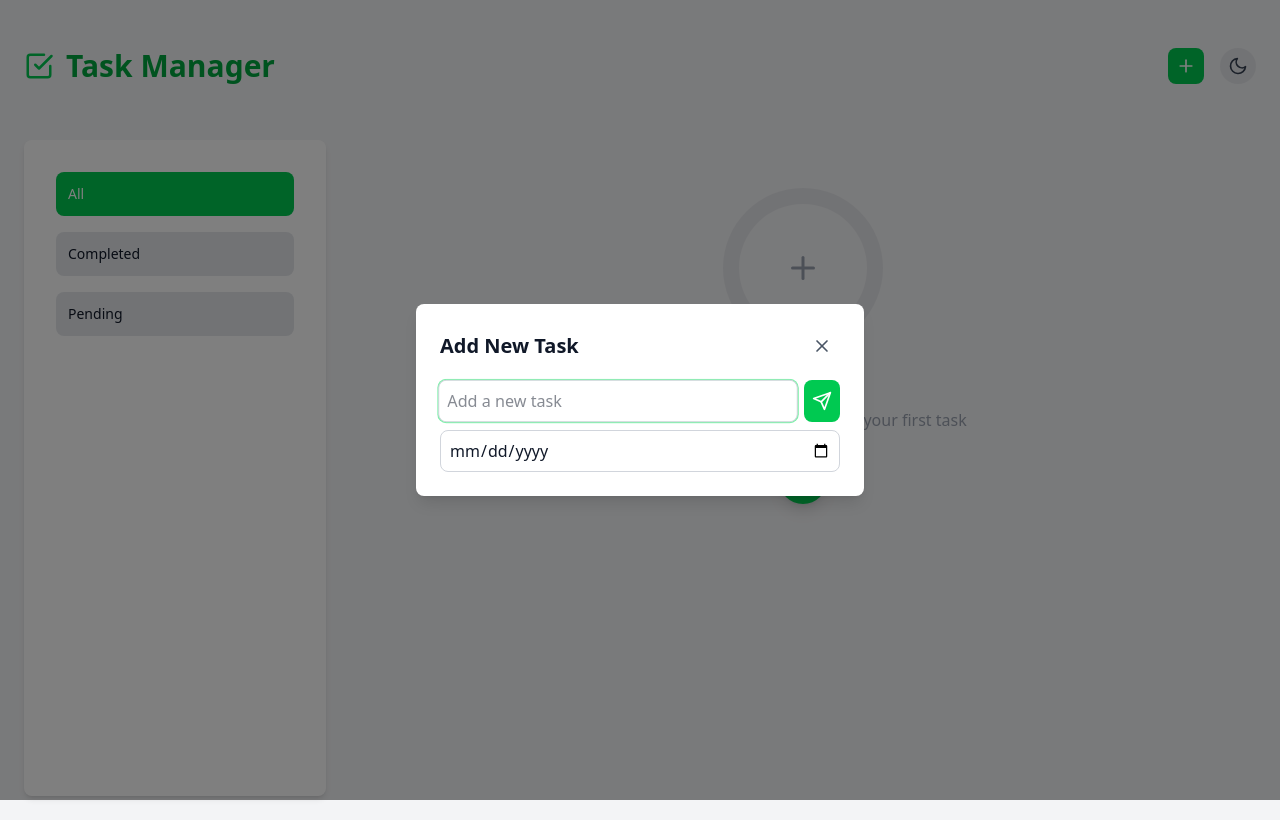
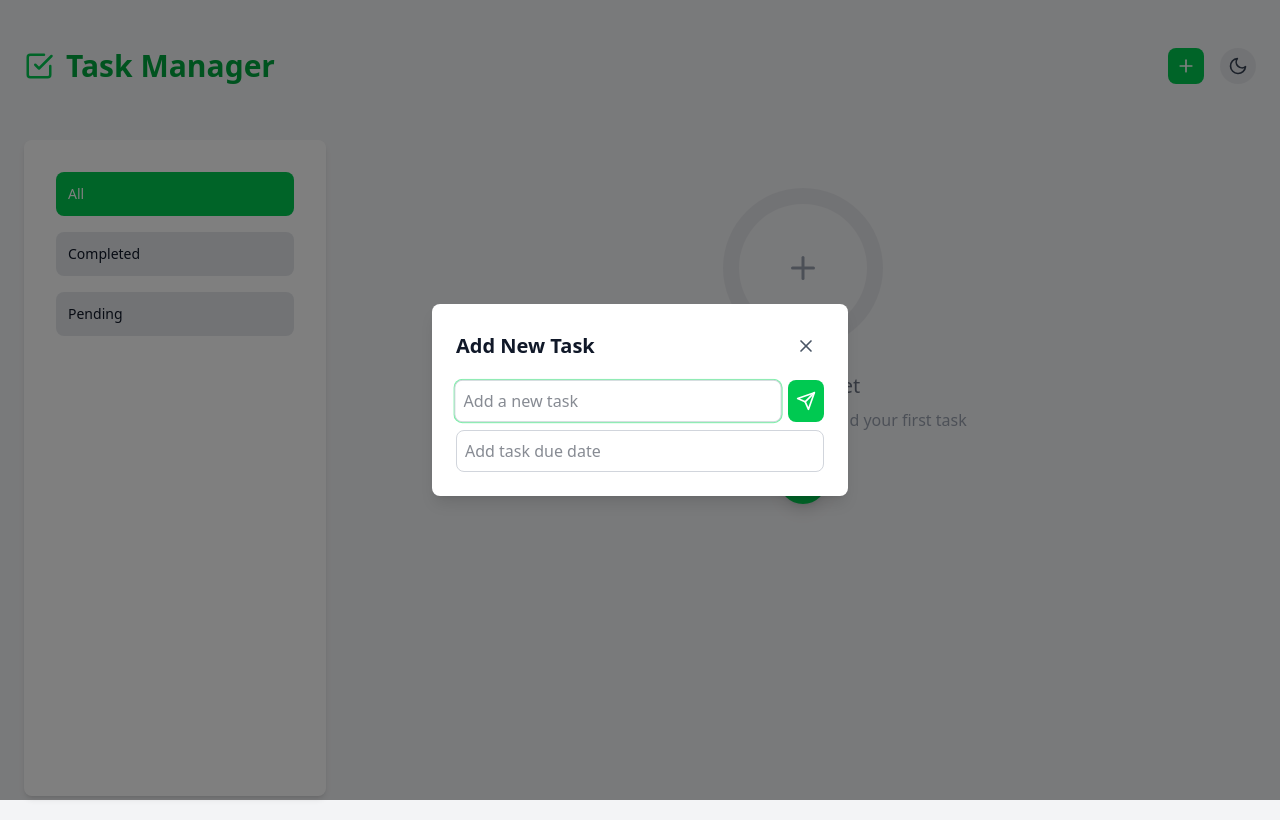
Before and after one commit to lilbobb/TaskManagerApp, a React (Vite) app: page / in a window 1280 px wide. Both pictures are taken after a click on the button 1186 px from the left and 66 px from the top of the page. Built offline with nearby package versions, Linux system fonts and the light colour scheme.

Commit message:
fix: due date placeholder and align due date input field width

```diff
--- a/src/components/tasks/TaskForm.jsx
+++ b/src/components/tasks/TaskForm.jsx
@@ -1,4 +1,4 @@
-import React, { useRef, useEffect } from "react";
+import React, { useRef, useEffect, useState } from "react";
 import { motion, AnimatePresence } from "framer-motion";
 import { FiSend, FiX } from "react-icons/fi";
 import { useTasks } from "../../context/TaskContext";
@@ -20,10 +20,12 @@ const inputVariants = {
 };
 
 function TaskForm({ isOpen, onClose, onTaskAdded }) {
-  const [input, setInput] = React.useState("");
-  const [dueDate, setDueDate] = React.useState("");
+  const [input, setInput] = useState("");
+  const [dueDate, setDueDate] = useState("");
+  const [isDateFocused, setIsDateFocused] = useState(false);
   const { addTask } = useTasks();
   const inputRef = useRef(null);
+  const dateInputRef = useRef(null);
 
   useEffect(() => {
     if (isOpen && inputRef.current) {
@@ -37,7 +39,8 @@ function TaskForm({ isOpen, onClose, onTaskAdded }) {
       addTask(input, dueDate || null);
       setInput("");
       setDueDate("");
-      onClose(); // Close modal after submission
+      setIsDateFocused(false);
+      onClose();
       if (onTaskAdded) onTaskAdded();
     }
   };
@@ -59,7 +62,7 @@ function TaskForm({ isOpen, onClose, onTaskAdded }) {
         initial="hidden"
         animate="visible"
         exit="exit"
-        className="fixed top-1/2 left-1/2 transform -translate-x-1/2 -translate-y-1/2 z-50 w-full max-w-md"
+        className="fixed top-1/2 left-1/2 transform -translate-x-1/2 -translate-y-1/2 z-50 w-full max-w-md px-4"
       >
         <div className="bg-white dark:bg-gray-800 rounded-lg shadow-lg p-6 transition-colors duration-300">
           <div className="flex justify-between items-center mb-4">
@@ -100,11 +103,14 @@ function TaskForm({ isOpen, onClose, onTaskAdded }) {
               </motion.button>
             </div>
             <input
-              type="date"
+              ref={dateInputRef}
+              type={isDateFocused || dueDate ? "date" : "text"}
               value={dueDate}
-              placeholder="Add task Due Date"
               onChange={(e) => setDueDate(e.target.value)}
-              className="w-full p-2 border border-gray-300 rounded-lg bg-white dark:bg-gray-800 dark:border-gray-600 dark:text-gray-100 focus:outline-none focus:ring focus:ring-green-300 dark:focus:ring-green-600 transition-colors duration-200"
+              onFocus={() => setIsDateFocused(true)}
+              onBlur={() => setIsDateFocused(!!dueDate)}
+              placeholder="Add task due date"
+              className="flex-1 md:w-full p-2 border border-gray-300 rounded-lg bg-white dark:bg-gray-800 dark:border-gray-600 dark:text-gray-100 focus:outline-none focus:ring focus:ring-green-300 dark:focus:ring-green-600 transition-colors duration-200"
               min={new Date().toISOString().split("T")[0]}
             />
           </form>
```
